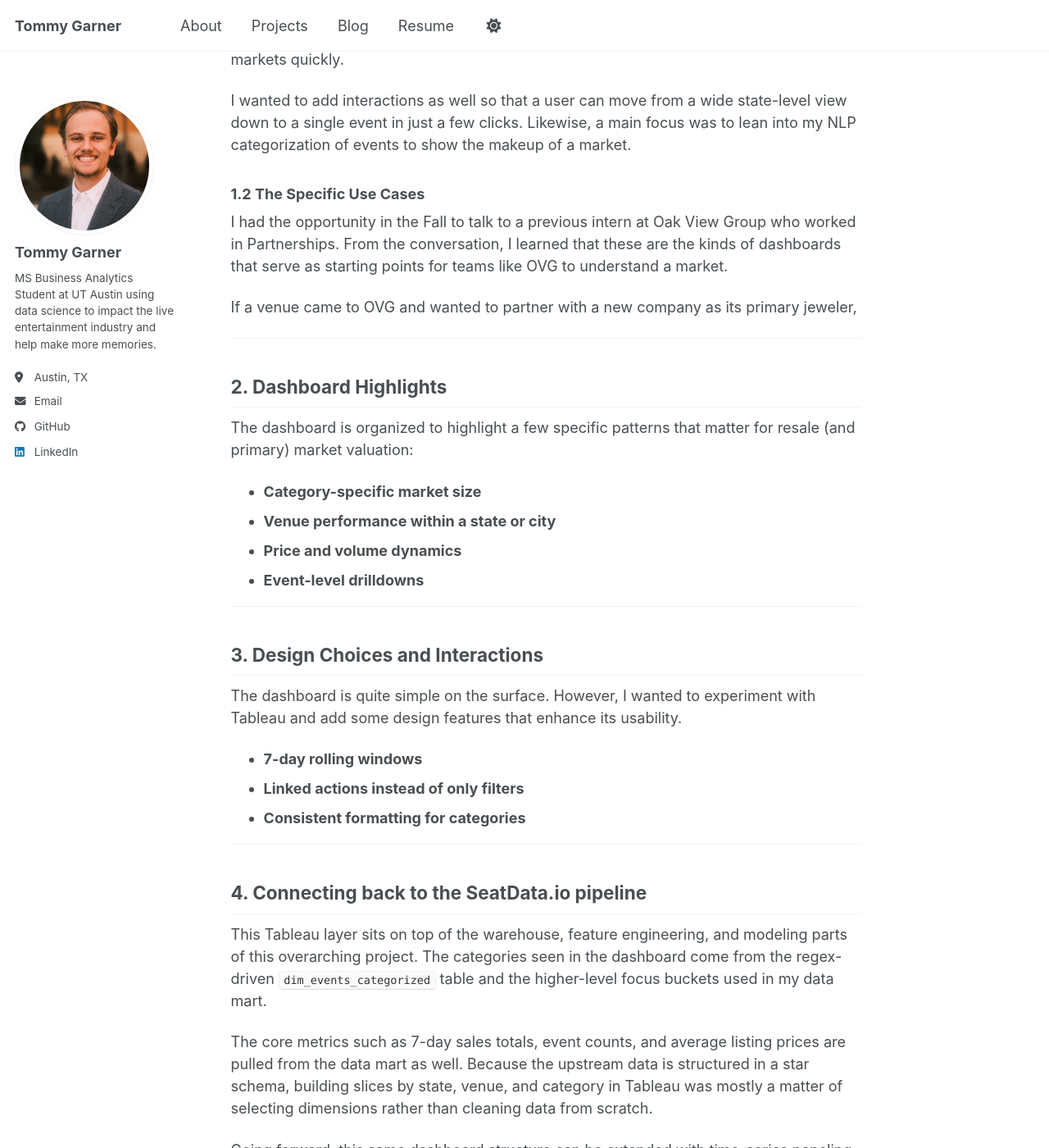
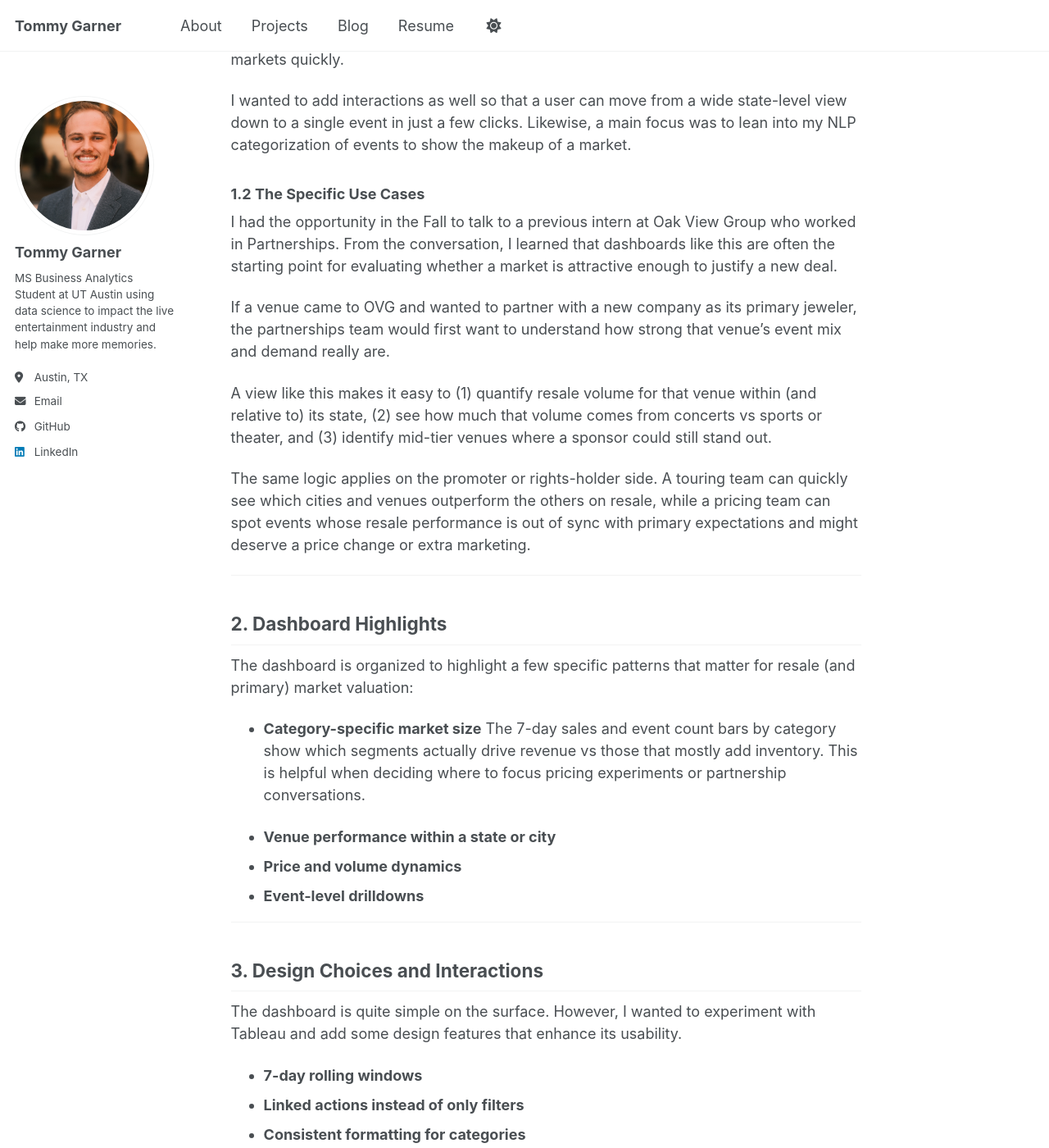
Before and after one commit to tommygarner/tommygarner.github.io, a Jekyll site: the page built from _posts/2026-01-20-seatdata.io-market-dashboard.md, in a window 1280 px wide and 1400 px high, scrolled down 1250 px. Shown: the whole window at 82% size. Built offline with Jekyll 4.4.1, drawn with Linux system fonts in a browser that asks for light colours; a script bundle is joined from its source files by our own code; library files that are not in the unit come from our copies; some of the changed text lies outside the part shown.

Commit message:
Update 2026-01-20-seatdata.io-market-dashboard.md

```diff
--- a/_posts/2026-01-20-seatdata.io-market-dashboard.md
+++ b/_posts/2026-01-20-seatdata.io-market-dashboard.md
@@ -47,9 +47,13 @@ I wanted to add interactions as well so that a user can move from a wide state-l
 
 ### 1.2 The Specific Use Cases
 
-I had the opportunity in the Fall to talk to a previous intern at Oak View Group who worked in Partnerships. From the conversation, I learned that these are the kinds of dashboards that serve as starting points for teams like OVG to understand a market.
+I had the opportunity in the Fall to talk to a previous intern at Oak View Group who worked in Partnerships. From the conversation, I learned that dashboards like this are often the starting point for evaluating whether a market is attractive enough to justify a new deal.
 
-If a venue came to OVG and wanted to partner with a new company as its primary jeweler,
+If a venue came to OVG and wanted to partner with a new company as its primary jeweler, the partnerships team would first want to understand how strong that venue's event mix and demand really are.
+
+A view like this makes it easy to (1) quantify resale volume for that venue within (and relative to) its state, (2) see how much that volume comes from concerts vs sports or theater, and (3) identify mid-tier venues where a sponsor could still stand out.
+
+The same logic applies on the promoter or rights-holder side. A touring team can quickly see which cities and venues outperform the others on resale, while a pricing team can spot events whose resale performance is out of sync with primary expectations and might deserve a price change or extra marketing.
 
 ---
 
@@ -58,6 +62,8 @@ If a venue came to OVG and wanted to partner with a new company as its primary j
 The dashboard is organized to highlight a few specific patterns that matter for resale (and primary) market valuation:
 
 -  **Category-specific market size**
+   The 7-day sales and event count bars by category show which segments actually drive revenue vs those that mostly add inventory. This is helpful when deciding where to focus pricing experiments or partnership conversations.
+
 -  **Venue performance within a state or city**
 -  **Price and volume dynamics**
 -  **Event-level drilldowns**
```
